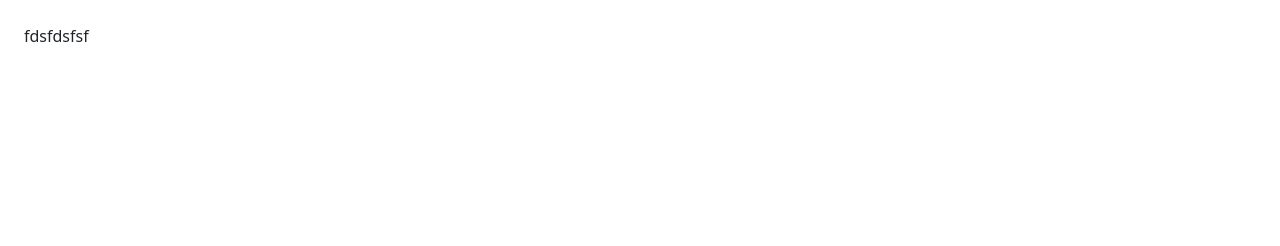
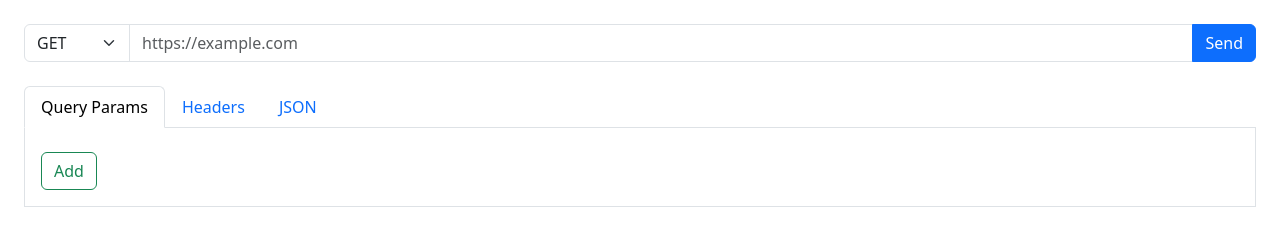
Before and after one commit to OgAeons/postman-clone, a website built with Vite: page index.html in a window 1280 px wide. Built offline with nearby package versions, Linux system fonts and the light colour scheme.

Commit message:
Added the postman structure and bootstrap styling

```diff
--- a/index.html
+++ b/index.html
@@ -8,7 +8,68 @@
 </head>
 <body>
     <div class="p-4">
-        fdsfdsfsf
+        <form action="">
+            <div class="input-group mb-4">
+                <select name="" class="form-select flex-grow-0 w-auto">
+                    <option value="GET" selected>GET</option>
+                    <option value="POST">POST</option>
+                    <option value="PUT">PUT</option>
+                    <option value="PATCH">PATCH</option>
+                    <option value="DELETE">DELETE</option>
+                </select>
+                <input type="url" placeholder="https://example.com" class="form-control" required />
+                <button type="submit" class="btn btn-primary">Send</button>
+            </div>
+            <ul class="nav nav-tabs">
+                <li class="nav-item">
+                    <button
+                        class="nav-link active"
+                        id="query-params-tab"
+                        data-bs-toggle="tab"
+                        data-bs-target="#query-params"
+                        type="button"
+                    >Query Params</button>
+                </li>
+                <li class="nav-item">
+                    <button
+                        class="nav-link"
+                        id="request-headers-tab"
+                        data-bs-toggle="tab"
+                        data-bs-target="#request-headers"
+                        type="button"
+                    >Headers</button>
+                </li>
+                <li class="nav-item">
+                    <button
+                        class="nav-link"
+                        id="json-tab"
+                        data-bs-toggle="tab"
+                        data-bs-target="#json"
+                        type="button"
+                    >JSON</button>
+                </li>
+            </ul>
+            <div class="tab-content p-3 border-top-0 border">
+                <div class="tab-pane fade show active" id="query-params">
+                    <div data-query-params></div>
+                    <button class="mt-2 btn btn-outline-success" type="button">Add</button>
+                </div>
+                <div class="tab-pane fade" id="request-headers">
+                    <div data-request-headers></div>
+                    <button class="mt-2 btn btn-outline-success" type="button">Add</button>
+                </div>
+                <div class="tab-pane fade" id="json">
+                    <div data-json-request-body class="overflow-auto" style="max-height: 200px;"></div>
+                </div>
+            </div>
+        </form>
     </div>
+    <template data-key-value-template>
+        <div class="input-group my-2" data-key-value-pair>
+            <input type="text" data-key class="form-control" placeholder="Key" />
+            <input type="text" data-value class="form-control" placeholder="Value" />
+            <button type="button" data-remove-btn class="btn btn-outline-danger">Remove</button>
+        </div>
+    </template>
 </body>
 </html>
```
